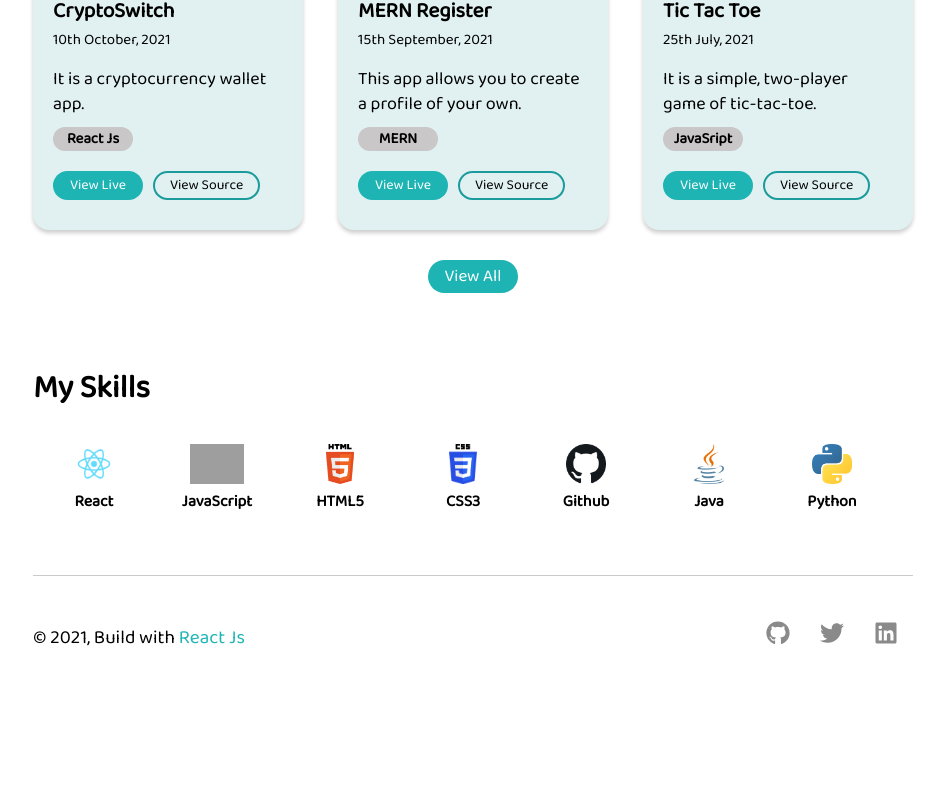
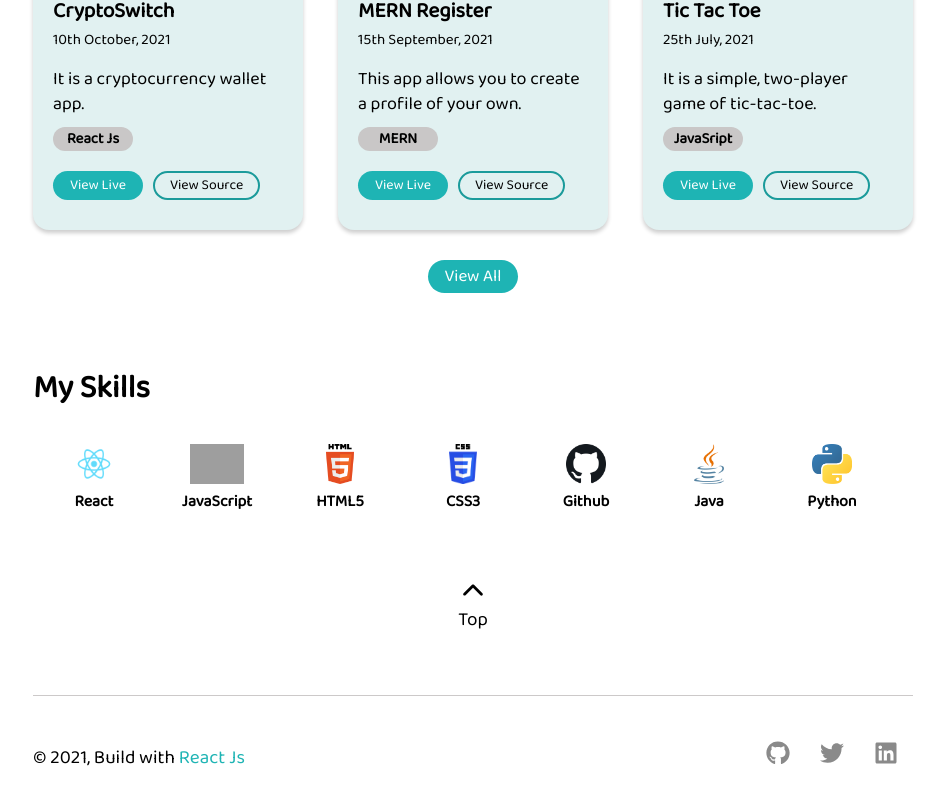
Before and after one commit to osamahannan/Portfolio-2.0, a React (Create React App) app: page / in a window 1280 px wide. Shown: the part 563-1367 px from the top of the page, without its empty margins (167-1112 px from the left). Before the commit the page ends 1263 px from the top, so only its background shows below. Built offline with nearby package versions, Linux system fonts and the light colour scheme; grey boxes are pictures that could not be loaded.

Commit message:
added scroll to top button in home page

```diff
--- a/src/Components/Home.js
+++ b/src/Components/Home.js
@@ -1,6 +1,7 @@
 import React from "react";
 import { Link } from "react-router-dom";
 import { useMediaQuery } from "react-responsive";
+import { IoIosArrowUp } from "react-icons/io";
 import javascript from "../Assets/javascript.png";
 import html from "../Assets/html.png";
 import java from "../Assets/java.png";
@@ -12,6 +13,13 @@ import github from "../Assets/github.png";
 const Home = () => {
   // const isTablet = useMediaQuery({ query: "(min-width: 1100px)" });
   const isMobile = useMediaQuery({ query: "(min-width: 650px)" });
+
+  const scrollToTop = () =>{
+    window.scrollTo({
+      top: 0,
+      behavior: 'smooth'
+    });
+  };
 
   return (
     <div className="home">
@@ -187,6 +195,11 @@ const Home = () => {
           </div>
         </div>
       </div>
+
+      <div className="scroll" onClick={scrollToTop}>
+        <IoIosArrowUp className ="scrollbutton"/>
+        <span>Top</span>
+      </div>
     </div>
   );
 };
--- a/src/index.css
+++ b/src/index.css
@@ -296,6 +296,23 @@
   margin-top: 30px;
 }
 
+.scroll {
+  display: flex;
+  flex-direction: column;
+  width: 100%;
+  justify-content: center;
+  align-items: center;
+  margin-top: 60px;
+}
+
+.scrollbutton {
+  font-size: 30px;
+}
+
+.scroll span {
+  font-size: 19px;
+}
+
 @media only screen and (max-width: 900px) {
   .App {
     width: unset;
```
